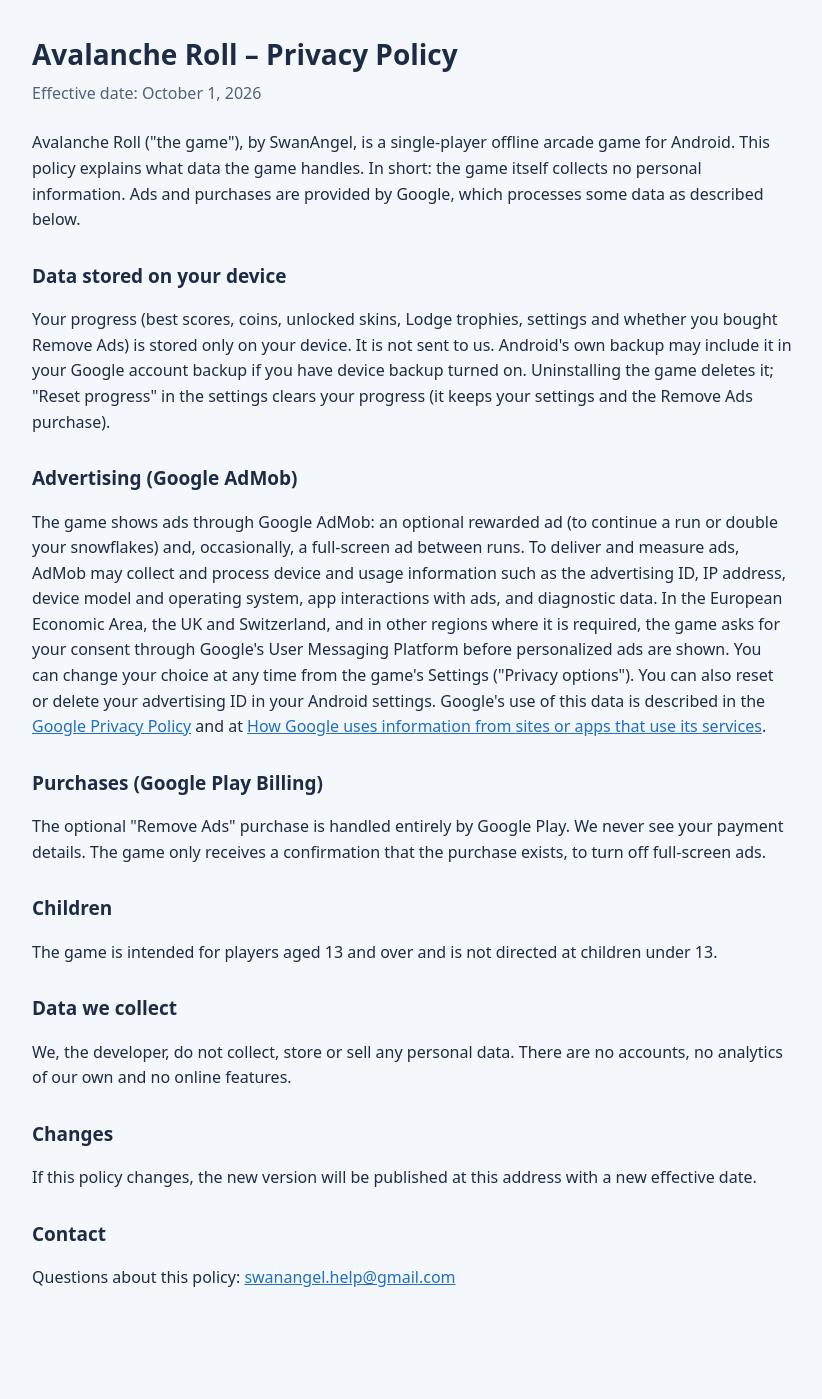
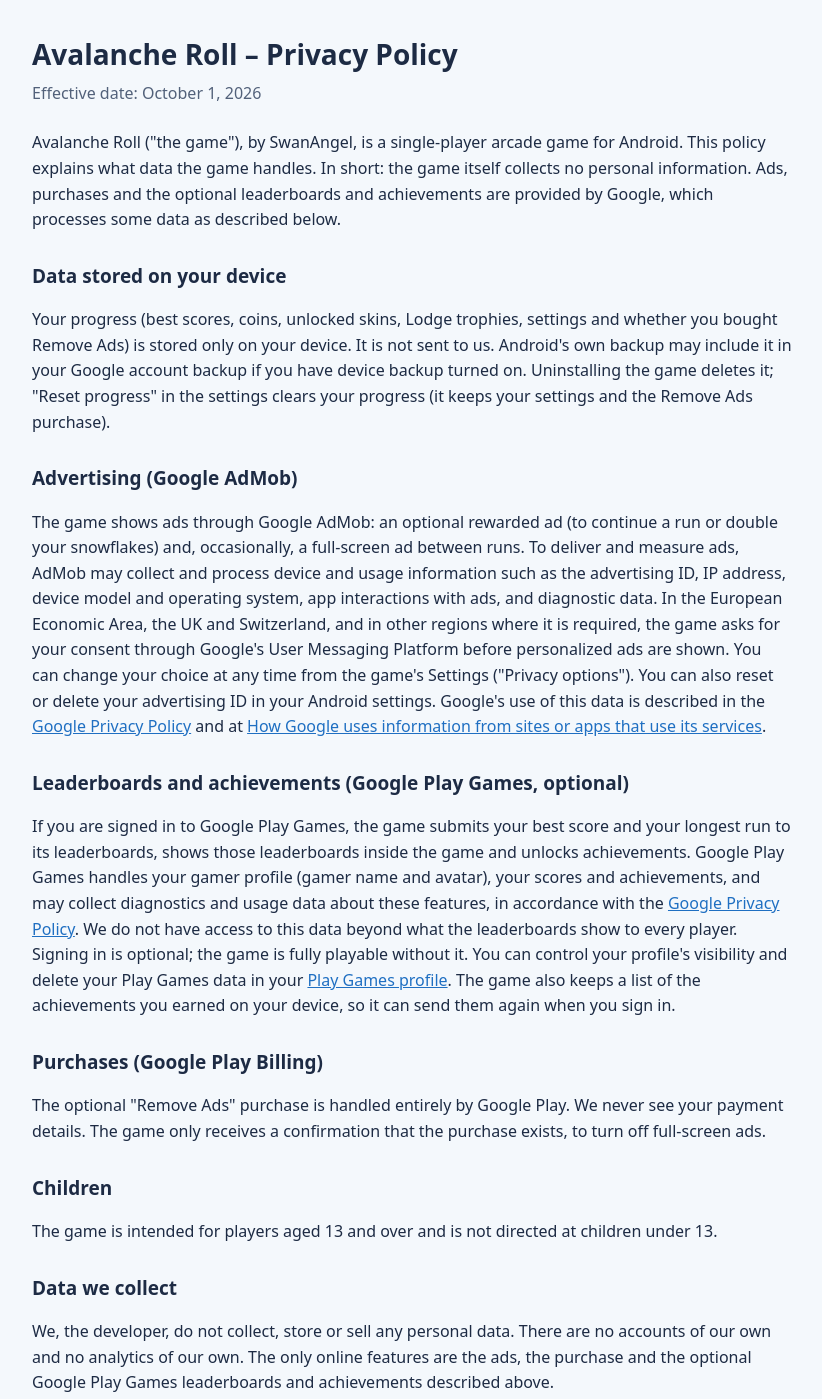
Before and after one commit to ronm1979-code/avalanche-privacy, a plain HTML site: page index.html in a window 1280 px wide. Shown: the top 1399 px of the page, without its empty margins (228-1050 px from the left). Before the commit the page ends 1371 px from the top, so only its background shows below. Drawn offline with Linux system fonts and the light colour scheme.

Commit message:
Privacy policy: optional Google Play Games (leaderboards, achievements)

```diff
--- a/index.html
+++ b/index.html
@@ -20,9 +20,9 @@
 <h1>Avalanche Roll &ndash; Privacy Policy</h1>
 <p class="date">Effective date: October 1, 2026</p>
 
-<p>Avalanche Roll ("the game"), by SwanAngel, is a single-player offline arcade game for Android. This policy explains what data
-the game handles. In short: the game itself collects no personal information. Ads and purchases are provided by
-Google, which processes some data as described below.</p>
+<p>Avalanche Roll ("the game"), by SwanAngel, is a single-player arcade game for Android. This policy explains what data
+the game handles. In short: the game itself collects no personal information. Ads, purchases and the optional
+leaderboards and achievements are provided by Google, which processes some data as described below.</p>
 
 <h2>Data stored on your device</h2>
 <p>Your progress (best scores, coins, unlocked skins, Lodge trophies, settings and whether you bought Remove Ads) is
@@ -41,6 +41,16 @@
 <a href="https://policies.google.com/privacy">Google Privacy Policy</a> and at
 <a href="https://policies.google.com/technologies/partner-sites">How Google uses information from sites or apps that use its services</a>.</p>
 
+<h2>Leaderboards and achievements (Google Play Games, optional)</h2>
+<p>If you are signed in to Google Play Games, the game submits your best score and your longest run to its
+leaderboards, shows those leaderboards inside the game and unlocks achievements. Google Play Games handles your gamer
+profile (gamer name and avatar), your scores and achievements, and may collect diagnostics and usage data about these
+features, in accordance with the <a href="https://policies.google.com/privacy">Google Privacy Policy</a>. We do not
+have access to this data beyond what the leaderboards show to every player. Signing in is optional; the game is fully
+playable without it. You can control your profile's visibility and delete your Play Games data in your
+<a href="https://play.google.com/games/profile">Play Games profile</a>. The game also keeps a list of the achievements
+you earned on your device, so it can send them again when you sign in.</p>
+
 <h2>Purchases (Google Play Billing)</h2>
 <p>The optional "Remove Ads" purchase is handled entirely by Google Play. We never see your payment details. The game
 only receives a confirmation that the purchase exists, to turn off full-screen ads.</p>
@@ -49,8 +59,9 @@
 <p>The game is intended for players aged 13 and over and is not directed at children under 13.</p>
 
 <h2>Data we collect</h2>
-<p>We, the developer, do not collect, store or sell any personal data. There are no accounts, no analytics of our
-own and no online features.</p>
+<p>We, the developer, do not collect, store or sell any personal data. There are no accounts of our own and no
+analytics of our own. The only online features are the ads, the purchase and the optional Google Play Games
+leaderboards and achievements described above.</p>
 
 <h2>Changes</h2>
 <p>If this policy changes, the new version will be published at this address with a new effective date.</p>
```
